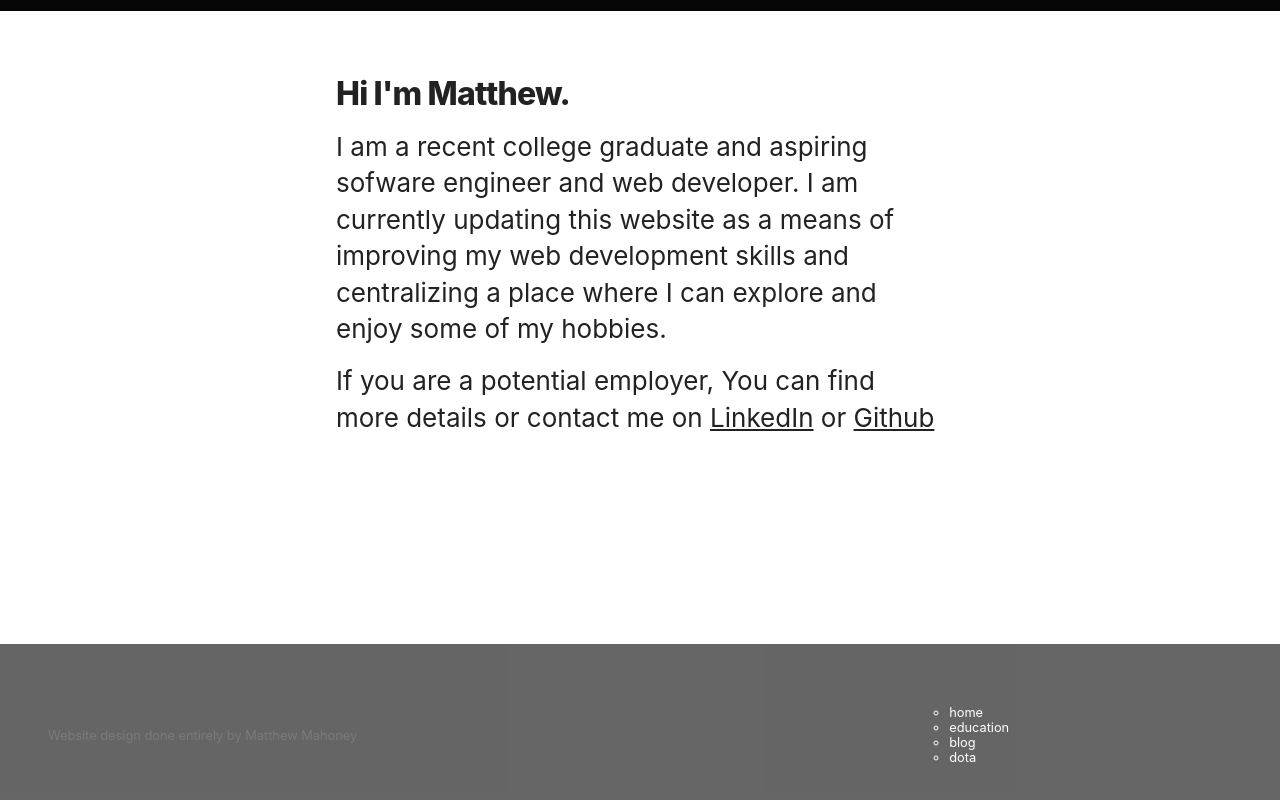
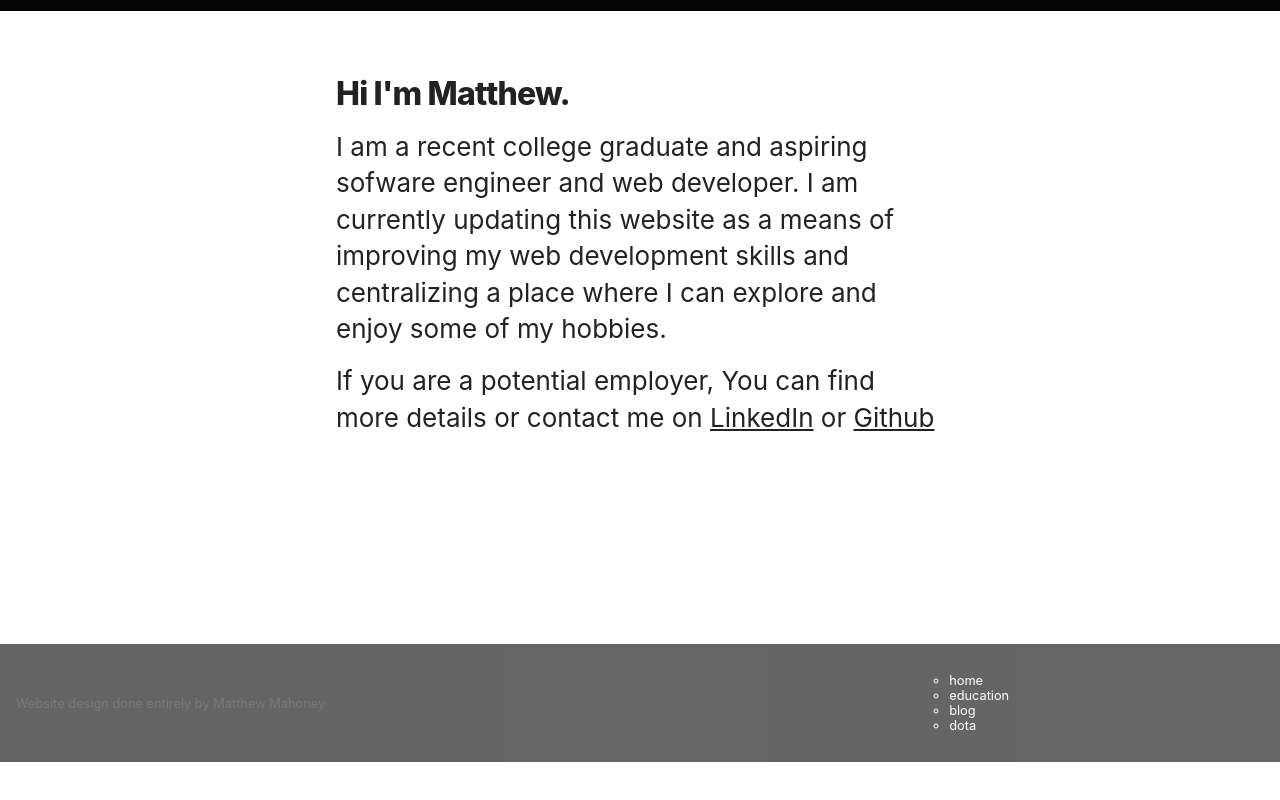
Before and after one commit to MahoneyMA/mahoney_matthew_personal_website, a Next.js app: page / in a window 1280 px wide. Shown: the part 226-1026 px from the top of the page. After the commit the page ends 988 px from the top, so only its background shows below. Built offline with nearby package versions, Linux system fonts and the light colour scheme.

Commit message:
Improved styling.

```diff
--- a/styles/footer.module.css
+++ b/styles/footer.module.css
@@ -1,5 +1,5 @@
 .footer{
-  padding: 3rem;
+  padding: 1rem;
   display: flex;
   font-size: .8rem;
   align-items: center;
--- a/styles/header.module.css
+++ b/styles/header.module.css
@@ -49,6 +49,7 @@
   background-color: inherit;
   font-family: inherit;
   margin: 0;
+  cursor: default;
 }
 
 /* Style the dropdown content (hidden by default) */
```
